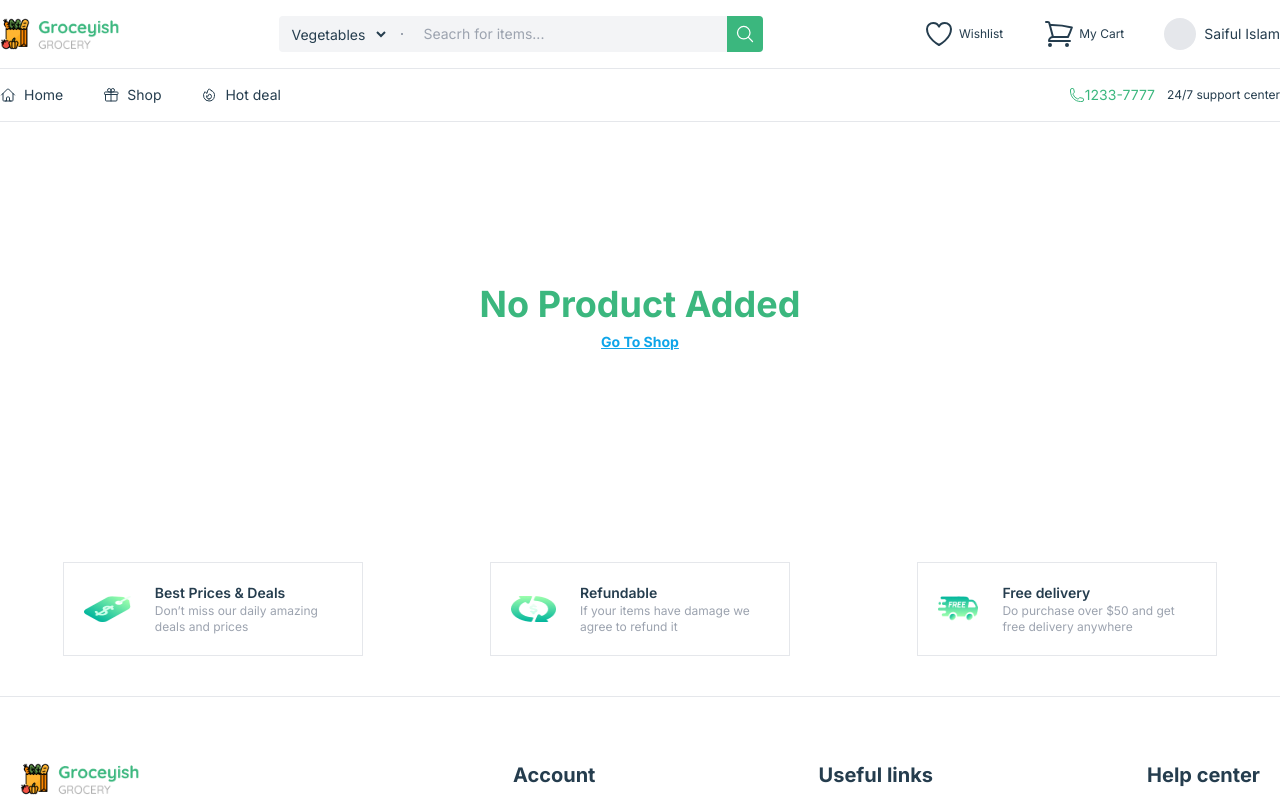
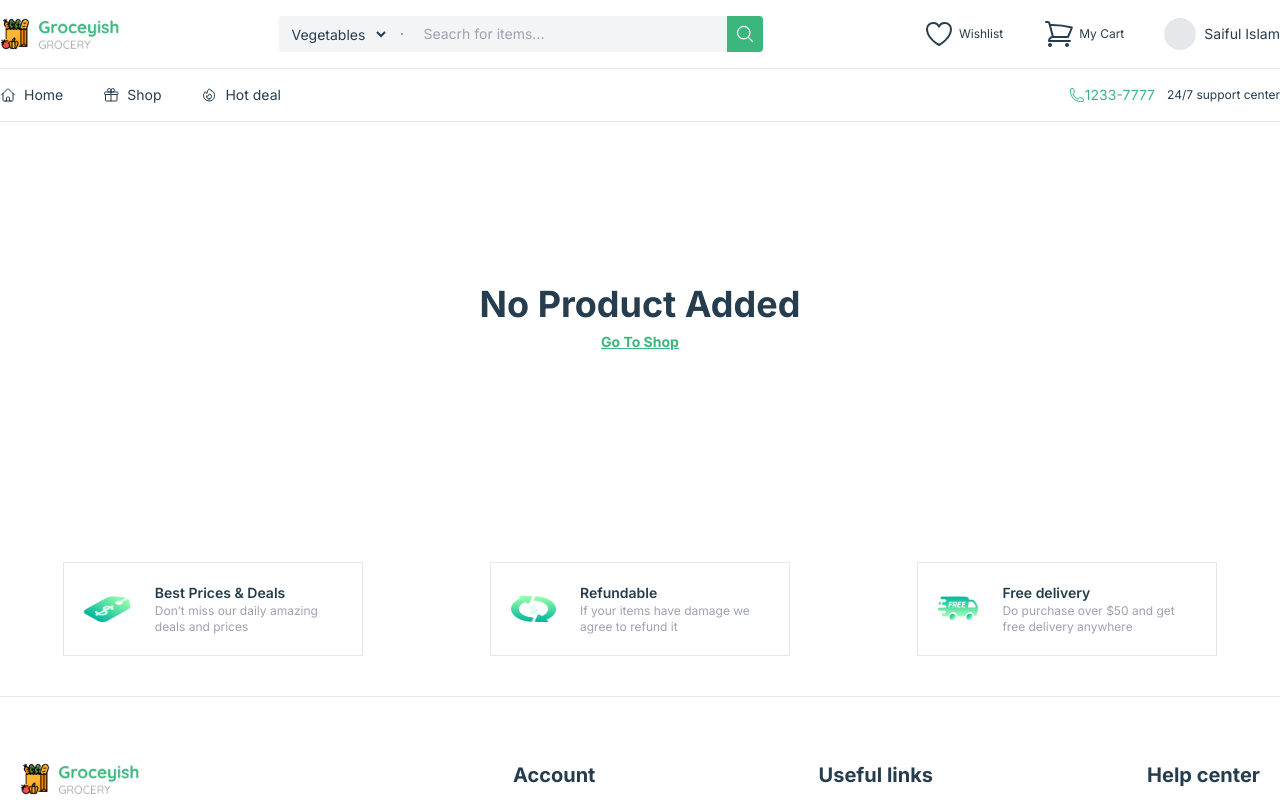
Before and after one commit to u-d-a-y-95/groceyish, a Next.js app: page /cart in a window 1280 px wide. Shown: the top 800 px of the page. Built offline with nearby package versions, Linux system fonts and the light colour scheme.

Commit message:
fix cart ui

```diff
--- a/src/app/cart/page.tsx
+++ b/src/app/cart/page.tsx
@@ -11,9 +11,9 @@ export default function CartPage() {
   } = useGlobalContext();
   if (cart.length < 1) {
     return (
-      <div className="flex flex-col justify-center items-center text-4xl h-[400px] text-primary font-bold capitalize">
+      <div className="flex flex-col justify-center items-center text-2xl sm:text-4xl h-[400px]  font-bold capitalize">
         No product added
-        <Link href="/shop" className="underline text-sky-500 text-sm my-2">
+        <Link href="/shop" className="underline text-primary text-sm my-2">
           Go to shop
         </Link>
       </div>
--- a/src/components/ui/flatProductCard.tsx
+++ b/src/components/ui/flatProductCard.tsx
@@ -17,7 +17,7 @@ export const FlatProductCard = ({
 }: IFlatProductCardProps) => {
   return (
     <Link href={""}>
-      <div className="w-[200px] h-[100px] flex items-center gap-3 rounded">
+      <div className="w-full sm:w-[250px] h-[100px] flex items-center gap-3 rounded">
         <div className="relative w-[80px] aspect-square bg-gray-100 rounded">
           <Image src={url} alt="category" fill={true} />
         </div>
```
